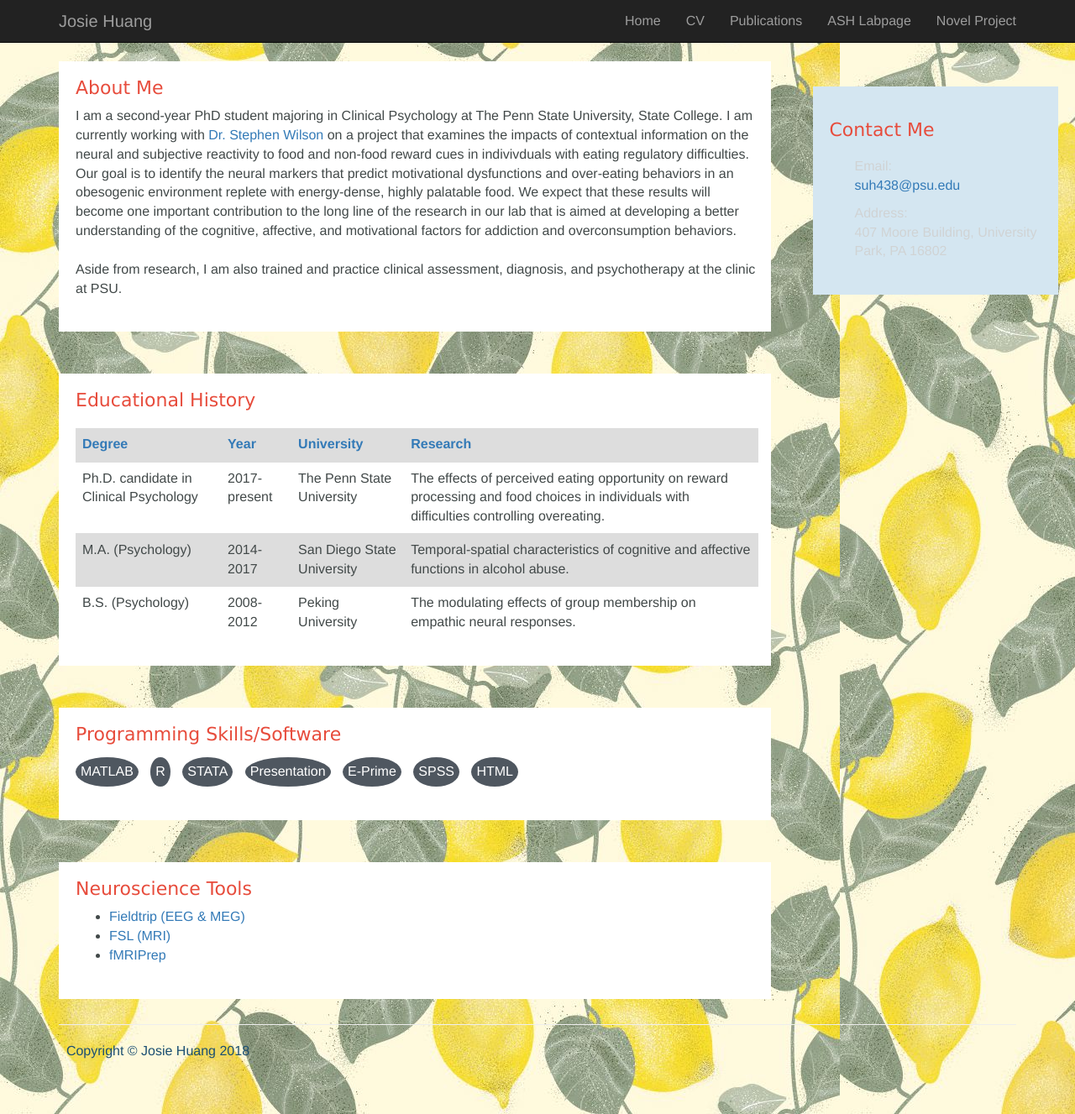
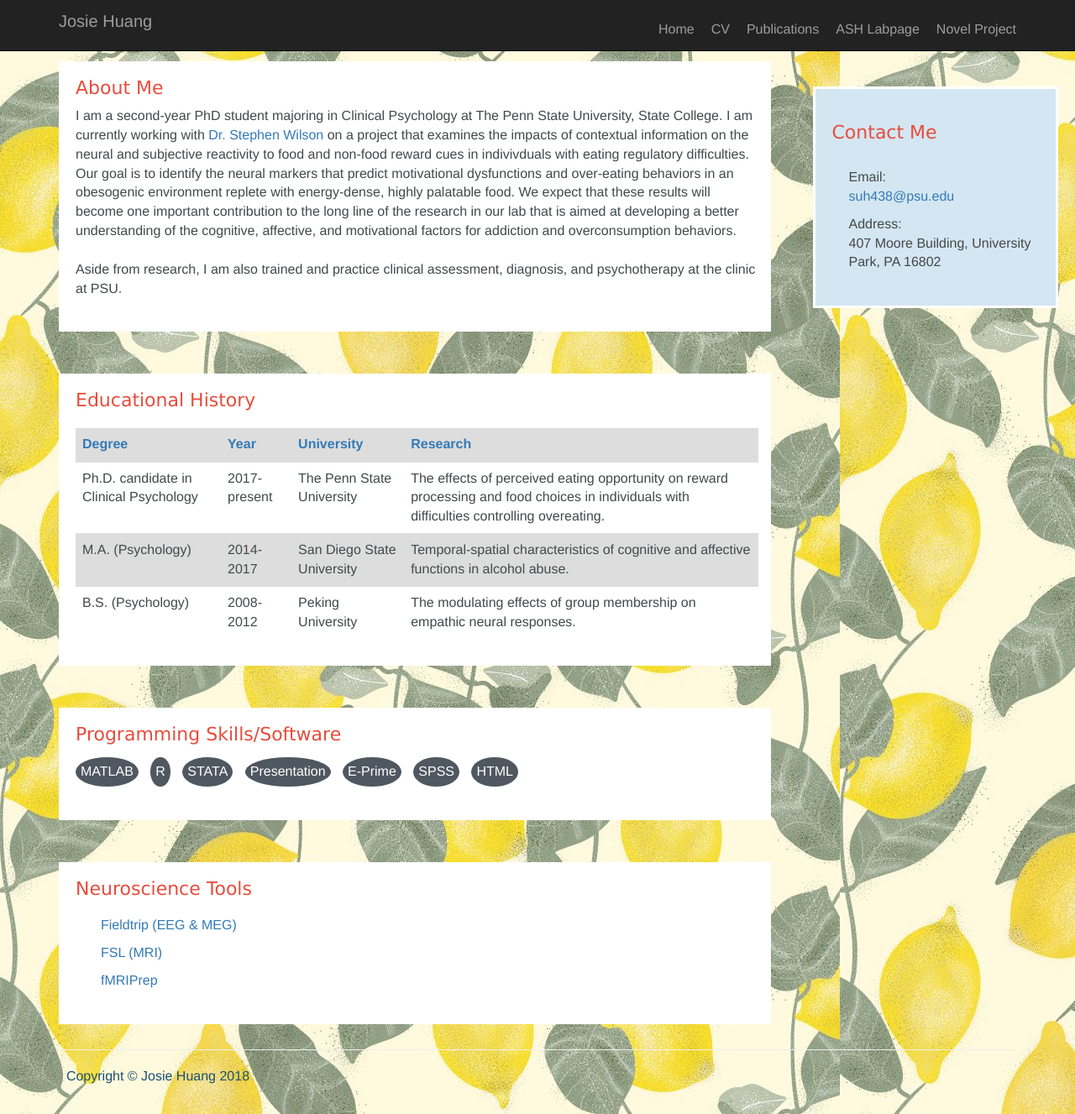
Before and after one commit to josie-shuang/josie-shuang.github.io, a Jekyll site: the page built from index.html, in a window 1280 px wide and 1327 px high. Shown: the whole window at 84% size. Built offline with Jekyll 4.4.1, drawn with Linux system fonts in a browser that asks for light colours.

Commit message:
Update main_style.css

```diff
--- a/css/main_style.css
+++ b/css/main_style.css
@@ -135,6 +135,8 @@
 	position: fixed;
 	margin: 20px;
 	border-color: white;
+	border-style: solid;
+	border-width: 3px;
 }
 
 #ContactInfo .rounded_panel {
@@ -142,10 +144,9 @@
 	position: fixed;
 }
 
-#ContactInfo li{
+#ContactInfo ul, li{
 	list-style-type: none;
 	padding-top: 10px;
-	color: #D0D3D4;
 	margin-left: -10px;
 }
 
```
